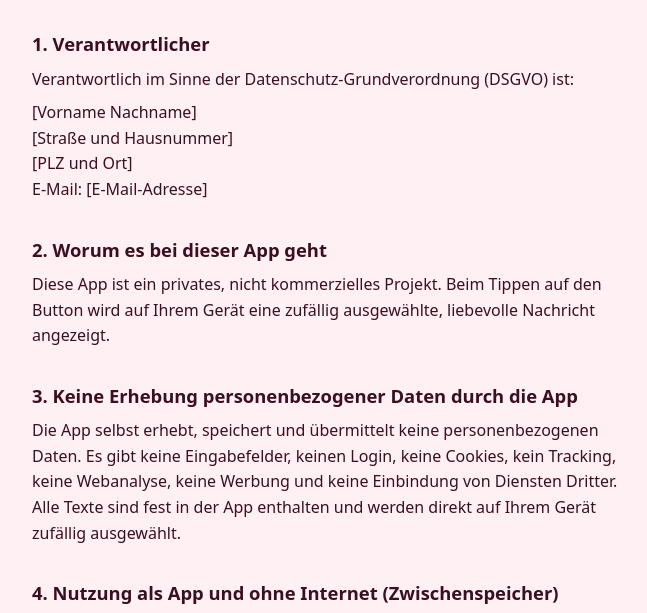
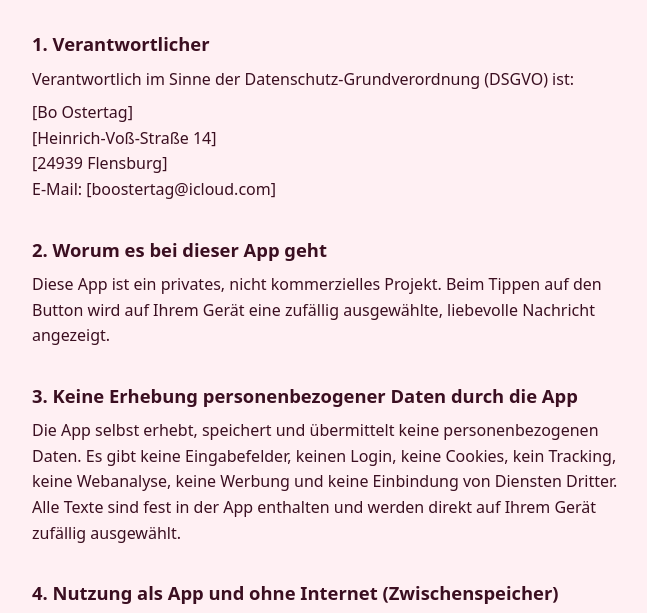
Before and after one commit to Bo07-dev/Liebe, a plain HTML site: page datenschutz.html in a window 1280 px wide. Shown: the part 150-763 px from the top of the page, without its empty margins (308-955 px from the left). Drawn offline with Linux system fonts and the light colour scheme.

Commit message:
Update datenschutz.html

```diff
--- a/datenschutz.html
+++ b/datenschutz.html
@@ -53,10 +53,10 @@ a { color: var(--accent); overflow-wrap: anywhere; }
   <h2>1. Verantwortlicher</h2>
   <p>Verantwortlich im Sinne der Datenschutz-Grundverordnung (DSGVO) ist:</p>
   <p>
-    [Vorname Nachname]<br>
-    [Straße und Hausnummer]<br>
-    [PLZ und Ort]<br>
-    E-Mail: [E-Mail-Adresse]
+    [Bo Ostertag]<br>
+    [Heinrich-Voß-Straße 14]<br>
+    [24939 Flensburg]<br>
+    E-Mail: [boostertag@icloud.com]
   </p>
 
   <h2>2. Worum es bei dieser App geht</h2>
```
